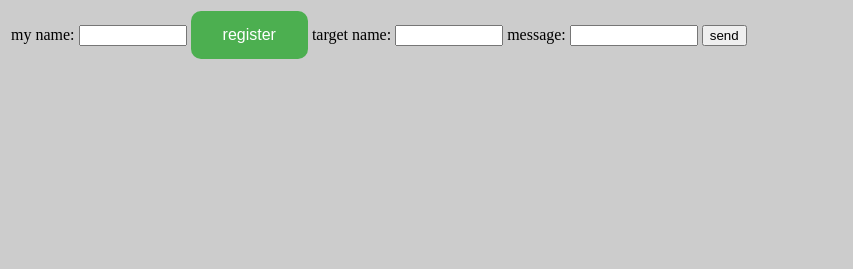
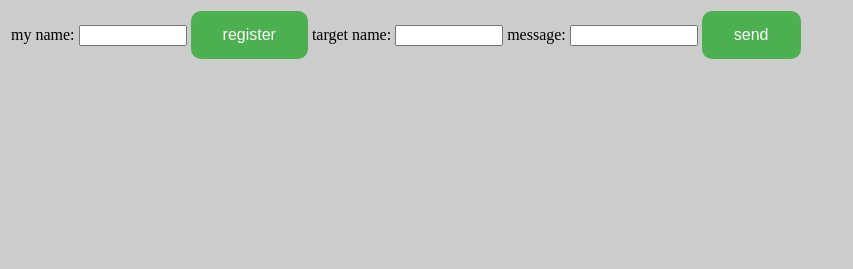
Before and after one commit to XPPGX/WebRTC_demo, a website: page html/chat.html in a window 1280 px wide. Shown: the whole page, without its empty margins (0-853 px from the left). Drawn offline with Linux system fonts and the light colour scheme.

Commit message:
#btnSend CSS fixed

```diff
--- a/html/css/common.css
+++ b/html/css/common.css
@@ -4,7 +4,7 @@
     background-size: cover;
     background-color: #cccccc;
 }
-#btnRegister,#btnCall{
+#btnRegister,#btnCall,#btnSend{
     background-color: #4CAF50;
     border: none;
     color: #fff;
```
